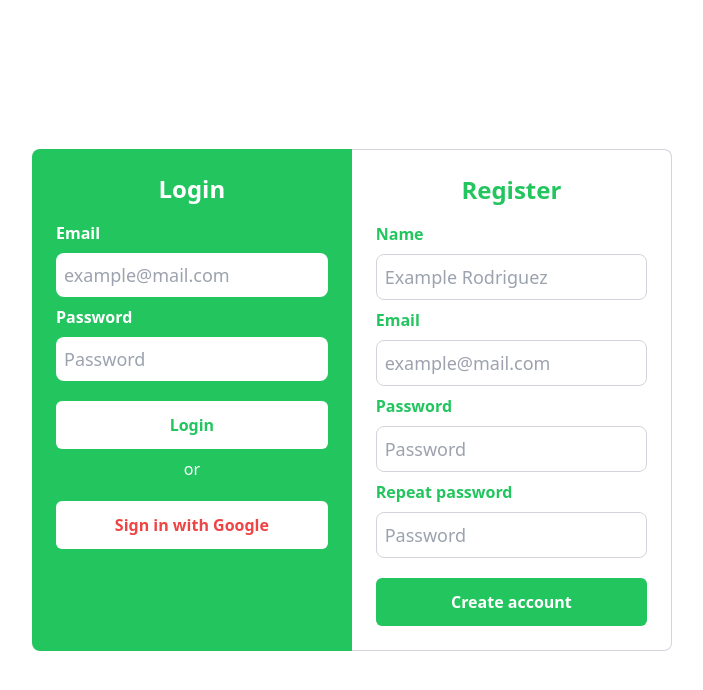
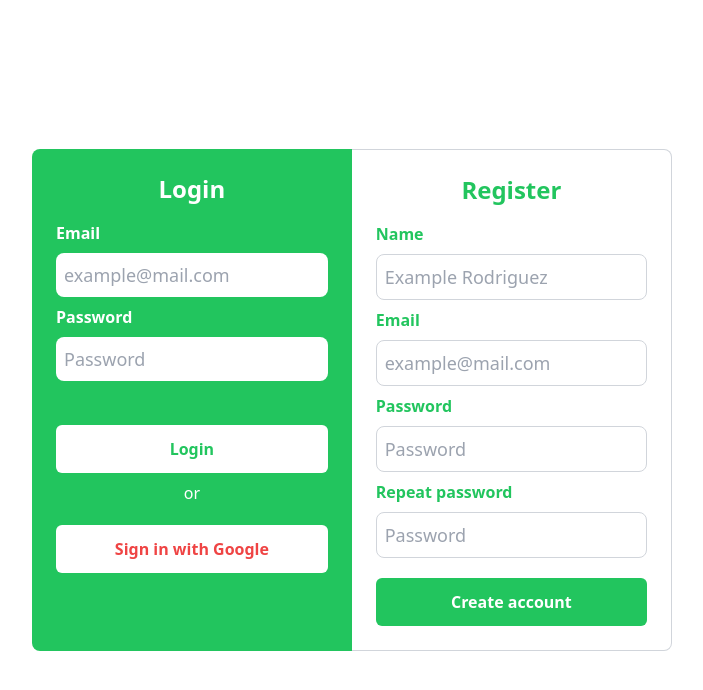
Before and after one commit to esisjesus/calendar-app, a React (Vite) app: page /auth in a window 1280 px wide. Shown: the top 690 px of the page, without its empty margins (288-991 px from the left). Built offline with nearby package versions, Linux system fonts and the light colour scheme.

Commit message:
login with email flow developed, also created useAuthStore hook to centralize the usage of the auth store

```diff
--- a/src/auth/components/LoginForm.jsx
+++ b/src/auth/components/LoginForm.jsx
@@ -1,4 +1,4 @@
-import { createAccout, signInWithPassword } from "../../firebase/auth/authFunctions"
+import { useAuthStore } from "../../hooks/useAuthStore"
 import { useLoginForm } from "../../hooks/useLoginForm"
 
 const formStructure = {
@@ -10,25 +10,7 @@ export const LoginForm = () => {
 
     const {formValues, handleInputChange} = useLoginForm(formStructure)
 
-    //TODO: Function that validates form values, login and update global state with user info
-
-    const validateEmail = (email) => {
-        const regex = /^[a-zA-Z0-9.!#$%&’*+/=?^_`{|}~-]+@[a-zA-Z0-9-]+(?:\.[a-zA-Z0-9-]+)*$/;
-        return regex.test(email);
-    }
-
-    const validateAndSubmitForLoginWithEmail = (formObject) => {
-
-        const { email } = formObject
-        //Validate Form Values to fit the requirements
-        //validate email
-        if( !validateEmail( email ) ) return
-
-
-        //If filters are passed go for the sign in
-        signInWithPassword( formObject )
-
-    }
+    const { statusMessage, validateAndSubmitForLoginWithEmail } = useAuthStore()
 
     const handleSubmit = (evt) => {
         evt.preventDefault()
@@ -41,14 +23,15 @@ export const LoginForm = () => {
             <form onSubmit={handleSubmit} className='bg-green-500 p-6 h-screen w-screen md:h-auto md:w-full rounded-tl-lg rounded-bl-lg'>
                 <h1 className='text-2xl text-center mb-4 text-white font-bold'>Login</h1>
                 <h2 className='text-white font-bold'>Email</h2>
-                <input type="email" placeholder='example@mail.com'  className='my-2 rounded-lg text-lg p-2 w-full' name="email" value={ formValues.email } onChange={ handleInputChange }/>
+                <input type="email" placeholder='example@mail.com'  className='my-2 rounded-lg text-lg p-2 w-full' name="email" value={ formValues.email } onChange={ handleInputChange } required={false}/>
                 <h2 className='text-white font-bold'>Password</h2>
                 <input type="password" placeholder='Password'  className='my-2 rounded-lg text-lg p-2 w-full' name="password" value={ formValues.password } onChange={ handleInputChange }/>
+                { statusMessage &&  <span className="rounded-md px-2 text-sm text-red-500 bg-red-300" >{statusMessage}</span>}
                 <br/>
-                <div className="text-center">
-                <button className='bg-white text-green-500 p-3 rounded-md w-full mt-3 font-bold hover:bg-green-800 hover:text-white' type='submit'>Login</button>
-                <span className="text-white inline-block my-2">or</span>
-                <button  className='bg-white text-red-500 p-3 rounded-md w-full mt-3 font-bold hover:bg-red-700 hover:text-white' type='submit'>  Sign in with Google</button>
+                <div className="text-center mt-6">
+                    <button className='bg-white text-green-500 p-3 rounded-md w-full mt-3 font-bold hover:bg-green-800 hover:text-white' type='submit'>Login</button>
+                    <span className="text-white inline-block my-2">or</span>
+                    <button  className='bg-white text-red-500 p-3 rounded-md w-full mt-3 font-bold hover:bg-red-700 hover:text-white' type='submit'>  Sign in with Google</button>
                 </div>
             </form>
     )
--- a/src/firebase/auth/authFunctions.js
+++ b/src/firebase/auth/authFunctions.js
@@ -33,7 +33,6 @@ export const signInWithPassword = async(userInfo) => {
 
         console.error('An error occurred while signing in')
         throw new Error(error)
-        return error
 
     }
 
--- /dev/null
+++ b/src/hooks/useAuthStore.js
@@ -0,0 +1,43 @@
+import { useState } from "react"
+import { useDispatch, useSelector } from "react-redux"
+import { signInWithPassword } from "../firebase/auth/authFunctions"
+
+export const useAuthStore = () => {
+    const authState = useSelector(state => state.auth)
+    const dispatch = useDispatch()
+
+    const [statusMessage, setStatusMessage] = useState("")
+
+
+    const validateEmail = (email) => {
+        const regex = /^[a-zA-Z0-9.!#$%&’*+/=?^_`{|}~-]+@[a-zA-Z0-9-]+(?:\.[a-zA-Z0-9-]+)*$/;
+        return regex.test(email);
+    }
+
+    const validateAndSubmitForLoginWithEmail = async (formObject) => {
+
+        const { email } = formObject
+        //Validate Form Values to fit the requirements
+
+        //validate email
+        if( !validateEmail( email ) ) return setStatusMessage("Ivalid email")
+
+
+        //If filters are passed go for the sign in
+        const response = await signInWithPassword( formObject )
+
+        // If user id is not included in the response as expected, set the error message in the response
+        if( !response.id ) return setStatusMessage(response.message.includes("password") ? "Wrong password" : "Invalid email" )
+
+        //If everythin goes well update auth state 👌
+        setStatusMessage("Login successful")
+
+        dispatch( authState.login( {username: response.name, id: response.uid} ) )
+
+    }
+
+    return {
+        statusMessage,
+        validateAndSubmitForLoginWithEmail
+    }
+}
--- a/src/store/auth/authSlice.js
+++ b/src/store/auth/authSlice.js
@@ -5,8 +5,9 @@ export const authSlice = createSlice({
     initialState: {
         user: {
             username: null,
-            id: null
-        }
+            id: null,
+        },
+        authenticated: false
     },
     reducers: {
         login: (state, action) => {
@@ -24,3 +25,5 @@ export const authSlice = createSlice({
 
 // Action creators are generated for each case reducer function
 export const { login, logout } = authSlice.actions;
+
+export default authSlice.reducer
--- a/src/store/index.js
+++ b/src/store/index.js
@@ -1,3 +1,4 @@
 export * from './store'
 export * from './ui/uiSlice'
 export * from './calendar/calendarSlice'
+export * from './auth/authSlice'
--- a/src/store/store.js
+++ b/src/store/store.js
@@ -1,11 +1,13 @@
 import { configureStore } from "@reduxjs/toolkit";
 import uiReducer from './ui/uiSlice'
 import calendarReducer from './calendar/calendarSlice'
+import authReducer from './auth/authSlice'
 
 export default configureStore({
     reducer: {
         ui: uiReducer,
         calendar: calendarReducer,
+        auth: authReducer
     },
     middleware: (getDefaultMiddleware) => getDefaultMiddleware({
         serializableCheck:false
```
